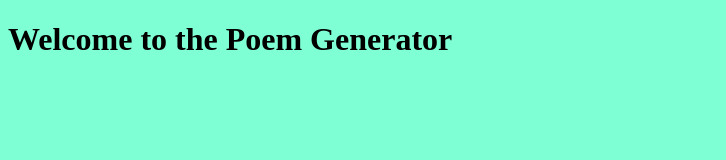
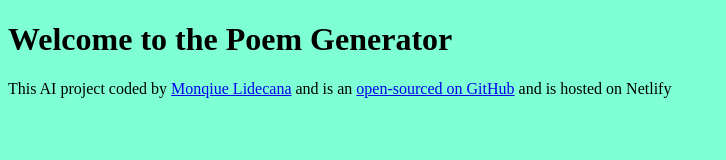
Before and after one commit to MoSavvyCodes/poem-generator, a plain HTML site: page index.html in a window 1280 px wide. Shown: the whole page, without its empty margins (0-726 px from the left). Drawn offline with Linux system fonts and the light colour scheme.

Commit message:
added the footer

```diff
--- a/index.html
+++ b/index.html
@@ -9,6 +9,18 @@
   </head>
   <body>
     <h1>Welcome to the Poem Generator</h1>
+
+    <footer>
+      This AI project coded by
+      <a href="https://github.com/MoSavvyCodes" target="_blank"
+        >Monqiue Lidecana</a
+      >
+      and is an
+      <a href="https://github.com/MoSavvyCodes/poem-generator" target="_blank">
+        open-sourced on GitHub</a
+      >
+      and is hosted on Netlify
+    </footer>
     <script src="src/index.js"></script>
   </body>
 </html>
```
